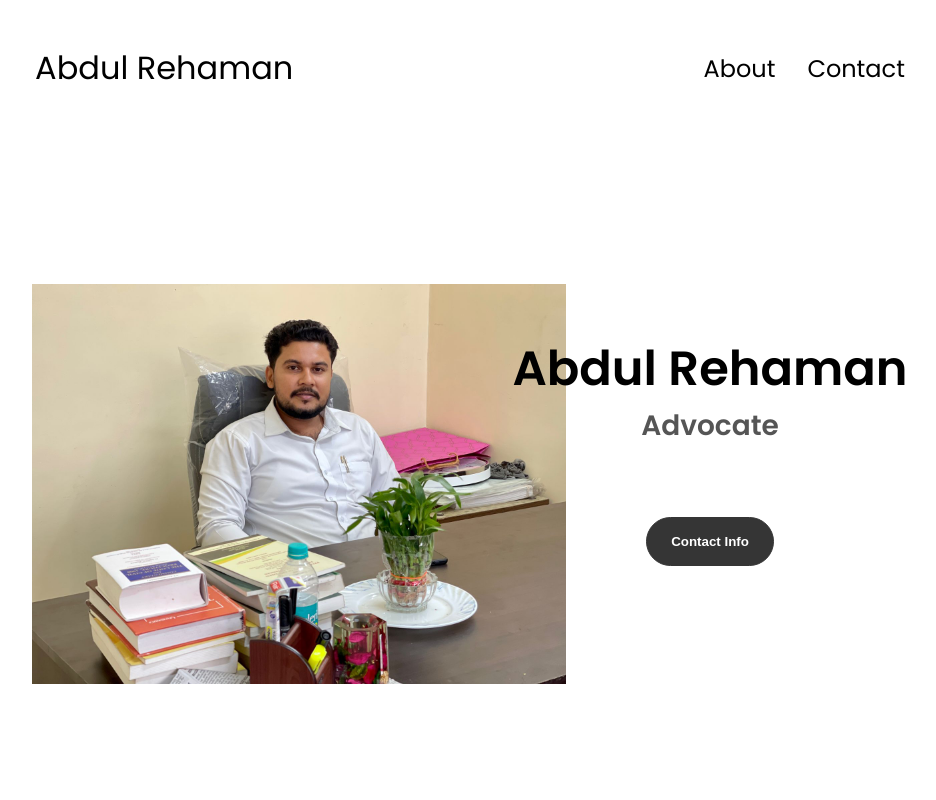
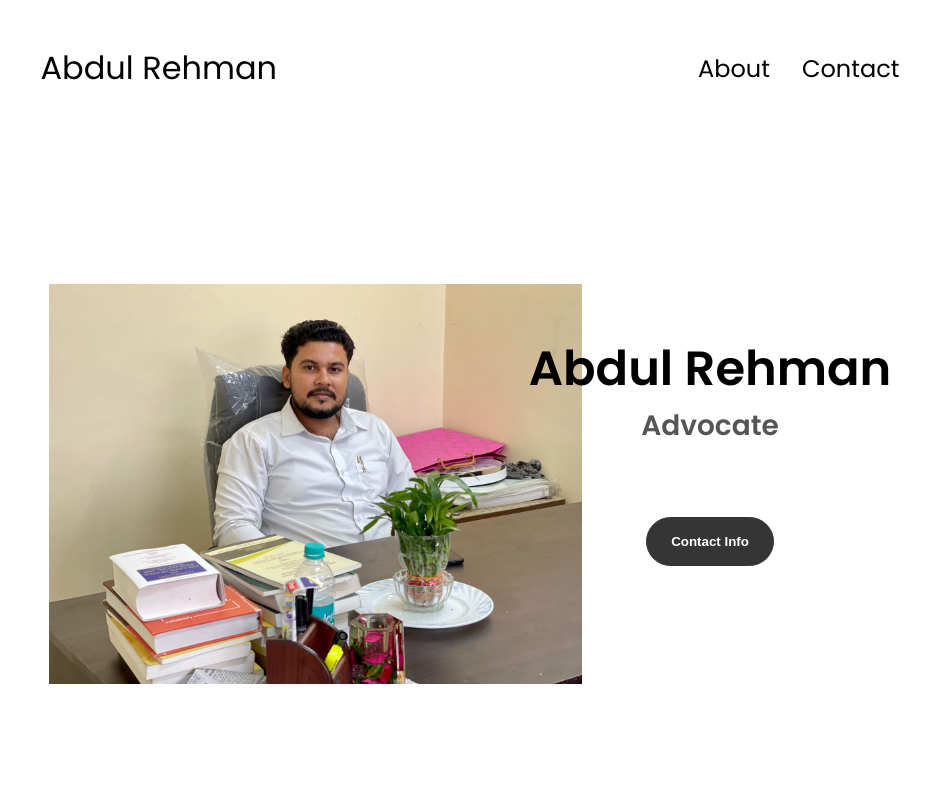
Before and after one commit to Maanayush10/AbdulRehaman, a plain HTML site: page index.html in a window 1280 px wide. Shown: the top 800 px of the page, without its empty margins (170-1106 px from the left). Drawn offline with Linux system fonts and the light colour scheme.

Commit message:
Update index.html

```diff
--- a/index.html
+++ b/index.html
@@ -6,7 +6,7 @@
   <meta http-equiv="X-UA-Compatible" content="IE=edge" />
   <meta name="viewport" content="width=device-width, initial-scale=1.0" />
   <meta name="description" content="Advocate Abdul Rehman, an expert criminal lawyer in India, providing legal defense services and consultation for complex criminal cases, based in Udupi India, Lawyer Udupi India." />
-  <title>Abdul Rehaman</title>
+  <title>Abdul Rehman</title>
   <link rel="icon" type="image/x-icon" href="/assets/favcon.jpeg">
   <link rel="stylesheet" href="style.css" />
   <link rel="stylesheet" href="mediaqueries.css" />
@@ -14,7 +14,7 @@
 
 <body>
   <nav id="desktop-nav">
-    <div class="logo">Abdul Rehaman</div>
+    <div class="logo">Abdul Rehman</div>
     <div>
       <ul class="nav-links">
         <li><a href="#about">About</a></li>
@@ -25,7 +25,7 @@
     </div>
   </nav>
   <nav id="hamburger-nav">
-    <div class="logo">Abdul Rehaman</div>
+    <div class="logo">Abdul Rehman</div>
     <div class="hamburger-menu">
       <div class="hamburger-icon" onclick="toggleMenu()">
         <span></span>
@@ -42,11 +42,11 @@
   </nav>
   <section id="profile">
     <div class="section__pic-container">
-      <img src="./assets/about-pic.jpeg" alt="Abdul Rehaman profile picture" />
+      <img src="./assets/about-pic.jpeg" alt="Abdul Rehman profile picture" />
     </div>
     <div class="section__text">
       <!-- <p class="section__text__p1">Hello, I'm</p> -->
-      <h1 class="title">Abdul Rehaman</h1>
+      <h1 class="title">Abdul Rehman</h1>
       <p class="section__text__p2">Advocate</p>
       <div class="btn-container-contact">
         <!-- <button class="btn btn-color-2" onclick="window.open('./assets/resume-example.pdf')">
@@ -196,7 +196,7 @@
     <div class="contact-info-upper-container">
       <div class="contact-info-container">
         <img src="./assets/email.png" alt="Email icon" class="icon contact-icon email-icon" />
-        <p><a href="mailto:examplemail@gmail.com">advocateabdulrehaman786@gmail.com</a></p>
+        <p><a href="mailto:examplemail@gmail.com">advocateabdulRehman786@gmail.com</a></p>
       </div>
       <div class="contact-info-container">
         <img src="./assets/phone.png" alt="LinkedIn icon" class="icon contact-icon" />
@@ -215,7 +215,7 @@
         </ul>
       </div>
     </nav>
-    <p>Copyright &#169; 2024 Abdul Rehaman. All Rights Reserved.</p>
+    <p>Copyright &#169; 2024 Abdul Rehman. All Rights Reserved.</p>
   </footer>
   <script src="script.js"></script>
 </body>
```
